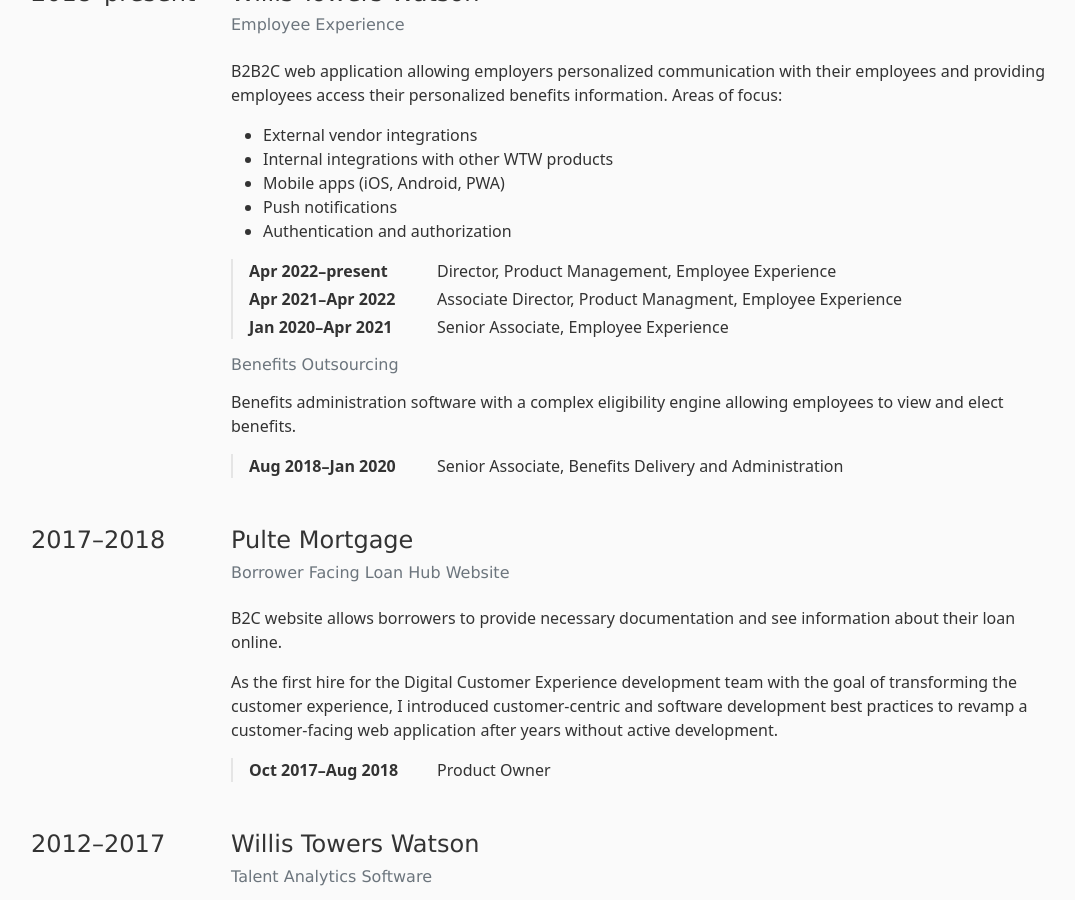
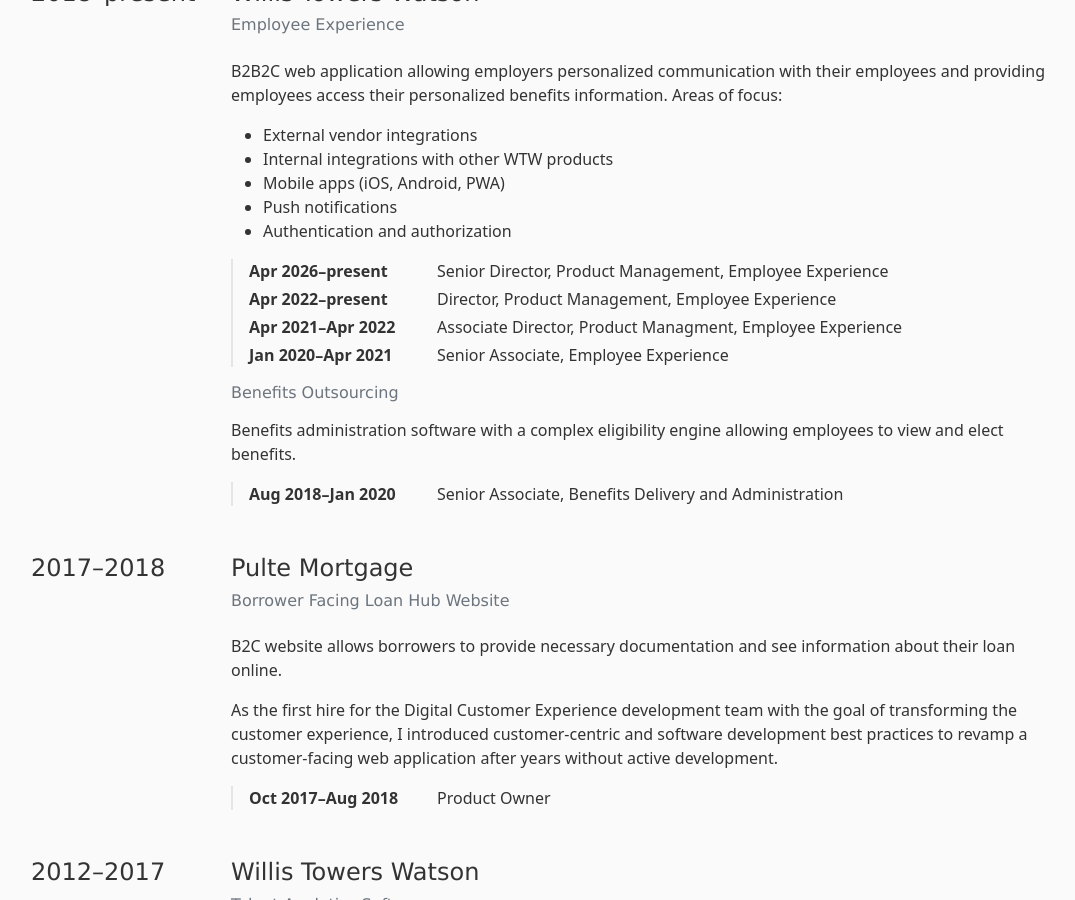
Before and after one commit to curtshneider/curtshneider.github.io, a Jekyll site: the page index.html, which Jekyll copies as it is, in a window 1280 px wide and 900 px high, scrolled down 639 px. Shown: the whole window, without its empty margins (101-1176 px from the left). Built offline with Jekyll 4.4.1, drawn with Linux system fonts in a browser that asks for light colours; nearby versions of some CDN libraries; some web fonts are replaced.

Commit message:
Update index.html

```diff
--- a/index.html
+++ b/index.html
@@ -107,6 +107,8 @@
 						<li>Authentication and authorization</li>
 					</ul>
 					<dl class="positions">
+						<dt>Apr 2026&ndash;present</dt>
+						<dd>Senior Director, Product Management, Employee Experience</dd>
 						<dt>Apr 2022&ndash;present</dt>
 						<dd>Director, Product Management, Employee Experience</dd>
 						<dt>Apr 2021&ndash;Apr 2022</dt>
```
